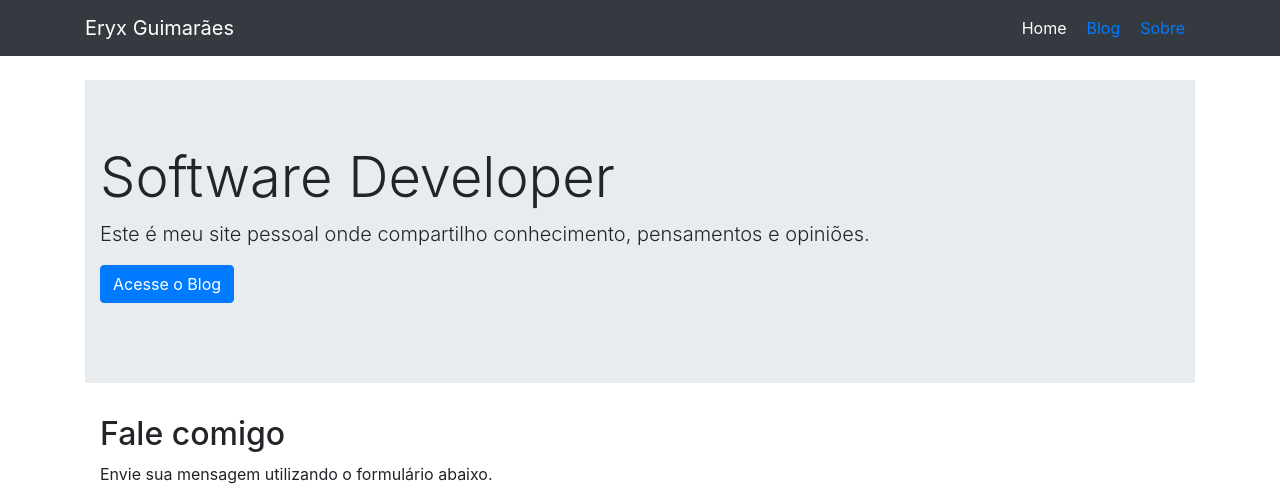
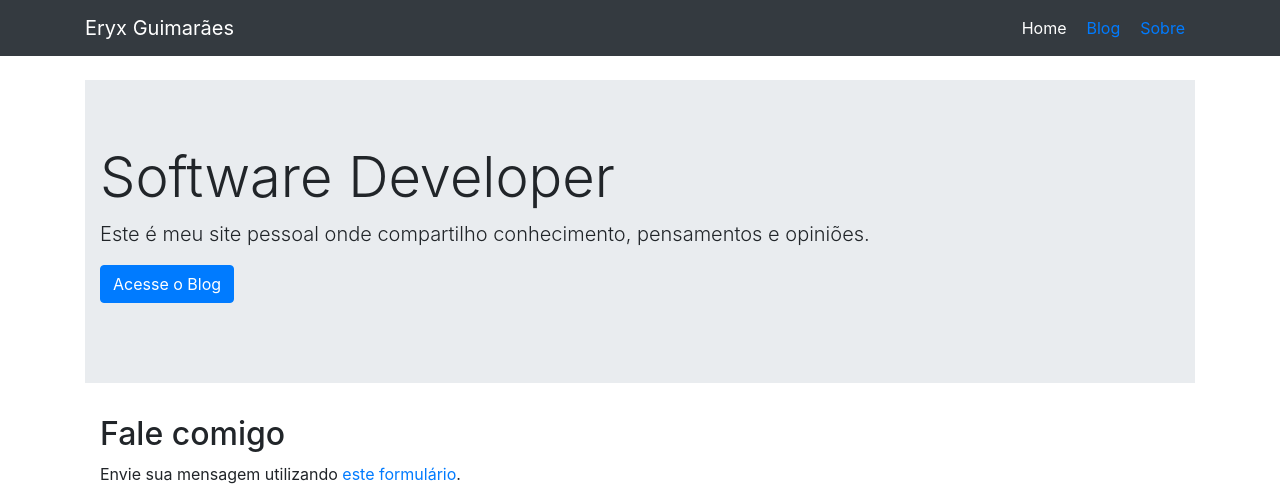
Before and after one commit to eryxjose/eryxjose.github.io, a Jekyll site: the page built from index.html, in a window 1280 px wide and 1399 px high. Shown: the top 502 px of the window. Built offline with Jekyll 4.4.1, drawn with Linux system fonts in a browser that asks for light colours; grey boxes are pictures that could not be loaded.

Commit message:
Botão para o form de contato.

```diff
--- a/index.html
+++ b/index.html
@@ -19,9 +19,9 @@ data: 25/03/2019
         <div class="col-xs-12 col-lg-9">
             <h2>Fale comigo</h2>
             <p>
-                Envie sua mensagem utilizando o formulário abaixo.
+                Envie sua mensagem utilizando <a target="_blank" href="https://docs.google.com/forms/d/e/1FAIpQLScYDs2ZTJJpW-i0aumo_gqPuiCGqmtlZVs9C9o-970jor4ffg/viewform?usp=sf_link">este formulário</a>.
             </p>
-            <iframe src="https://docs.google.com/forms/d/e/1FAIpQLScYDs2ZTJJpW-i0aumo_gqPuiCGqmtlZVs9C9o-970jor4ffg/viewform?embedded=true" width="640" height="891" frameborder="0" marginheight="0" marginwidth="0">Carregando…</iframe>
+            <!-- <iframe src="https://docs.google.com/forms/d/e/1FAIpQLScYDs2ZTJJpW-i0aumo_gqPuiCGqmtlZVs9C9o-970jor4ffg/viewform?embedded=true" width="640" height="891" frameborder="0" marginheight="0" marginwidth="0">Carregando…</iframe> -->
         </div>
         <div class="col-xs-12 col-lg-3">
             <section>
```
